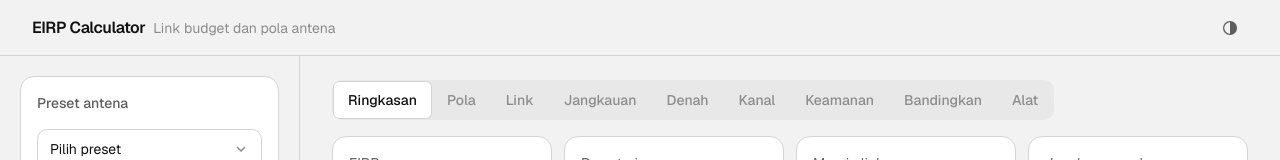
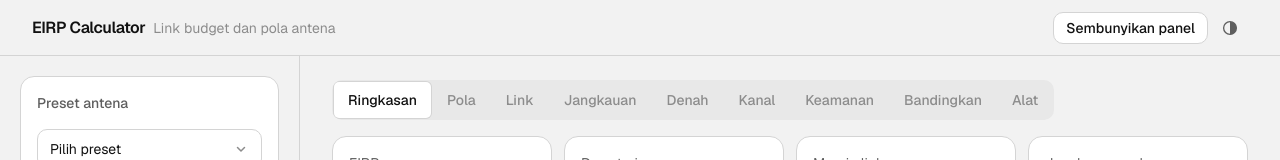
Before and after one commit to zero-route/RF-Analyzer, a Next.js app: page / in a window 1280 px wide. Shown: the top 160 px of the page. Built offline with nearby package versions, Linux system fonts and the light colour scheme.

Commit message:
update Header.jsx

```diff
--- a/src/components/layout/Header.jsx
+++ b/src/components/layout/Header.jsx
@@ -3,7 +3,7 @@
 import Button from "@/components/ui/Button";
 import ThemeToggle from "./ThemeToggle";
 
-export default function Header({ onOpenInputs }) {
+export default function Header({ onOpenInputs, collapsed, onToggleSidebar }) {
   return (
     <header className="sticky top-0 z-20 flex h-14 items-center justify-between border-b border-line bg-bg px-4 md:px-8">
       <div className="flex items-baseline gap-2">
@@ -11,6 +11,9 @@ export default function Header({ onOpenInputs }) {
         <span className="hidden text-sm text-faint sm:inline">Link budget dan pola antena</span>
       </div>
       <div className="flex items-center gap-1">
+        <Button variant="secondary" size="sm" onClick={onToggleSidebar} className="hidden md:inline-flex">
+          {collapsed ? "Tampilkan panel" : "Sembunyikan panel"}
+        </Button>
         <Button variant="secondary" size="sm" onClick={onOpenInputs} className="md:hidden">
           Input
         </Button>
```
